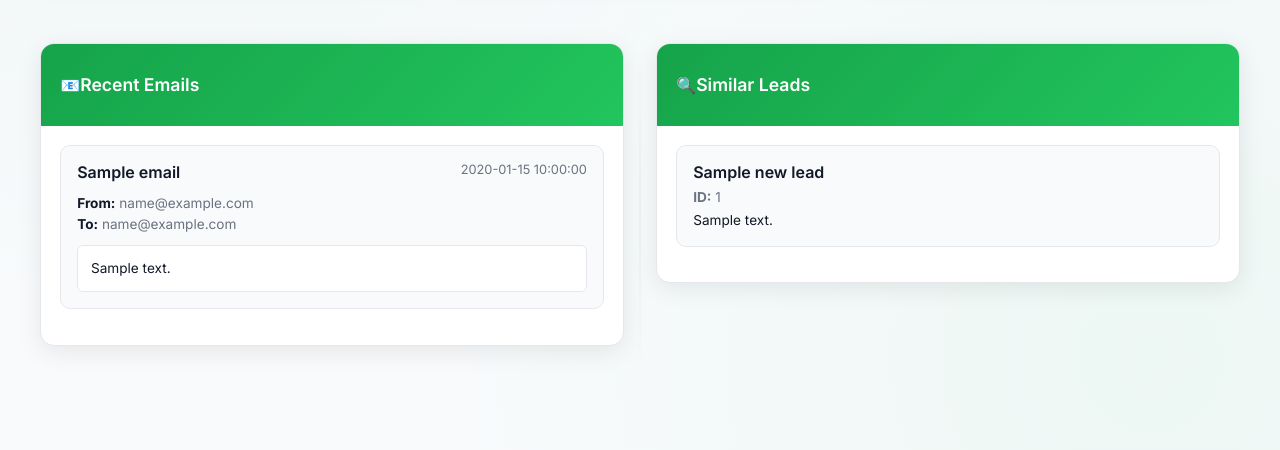
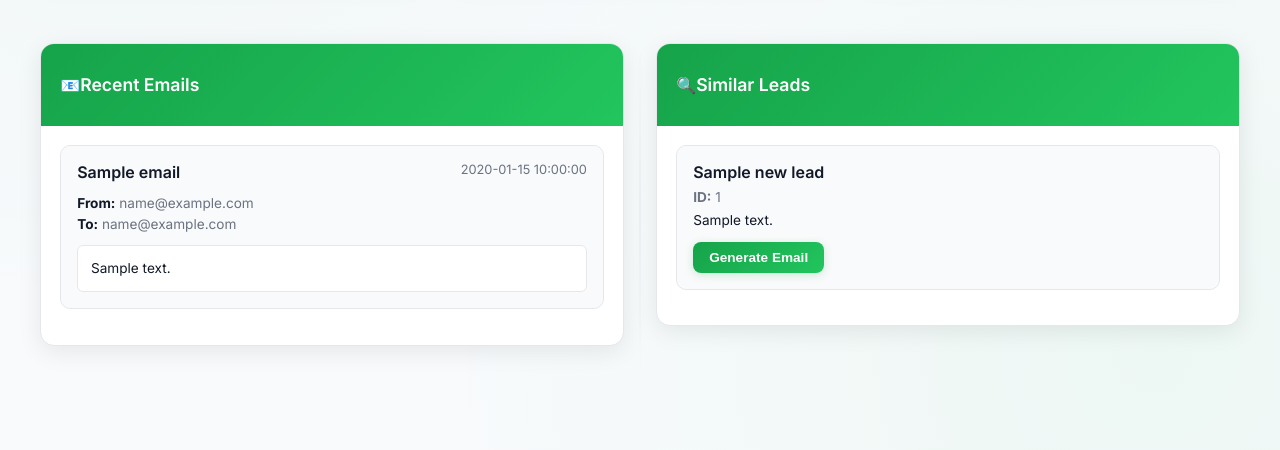
Before and after one commit to Elgato11-nidhi/Dailydigestagent, a FastAPI app: template templates/digest.html in a window 1280 px wide. Shown: the part 493-943 px from the top of the page. Run offline with FastAPI, Linux system fonts and the light colour scheme; the template is opened without the code that fills it: most values are stand-ins (such as "Sample title", 1, 10 or a date in 2020).

Commit message:
connected frontend

```diff
--- a/templates/digest.html
+++ b/templates/digest.html
@@ -30,7 +30,24 @@
                 radial-gradient(circle at 90% 90%, rgba(34, 197, 94, 0.05) 0%, transparent 50%);
             background-size: cover;
         }
-
+        .generate-email-btn {
+            background: var(--primary-gradient);
+            color: white;
+            padding: 0.5rem 1rem;
+            border-radius: 8px;
+            text-decoration: none;
+            font-weight: 600;
+            font-size: 0.85rem;
+            border: none;
+            cursor: pointer;
+            box-shadow: 0 2px 8px rgba(22, 163, 74, 0.2);
+            transition: all 0.2s ease;
+            margin-top: 0.75rem;
+        }
+        .generate-email-btn:hover {
+            transform: translateY(-2px);
+            box-shadow: 0 4px 12px rgba(22, 163, 74, 0.3);
+        }
         .container {
             max-width: 1200px;
             margin: auto;
@@ -684,6 +701,15 @@
                             {{ item['new_lead']['project_description'] }}
                         </div>
                         {% endif %}
+                        <button class="generate-email-btn"
+                                data-lead-id="{{ item.new_lead.id }}"
+                                data-user-id="{{ user_id }}"
+                                onclick="openEmailGenerator(this.dataset.leadId, this.dataset.userId)">
+                            Generate Email
+                        </button>
+
+
+
                     </div>
                     {% endfor %}
                     {% else %}
@@ -694,6 +720,12 @@
         </div>
 
     </div>
+    <script>
+        function openEmailGenerator(leadId, userId) {
+            const yourAppUrl = `https://visionary-empanada-0ba1aa.netlify.app/?leadId=${leadId}&userId=${userId}`;
+            window.open(yourAppUrl, 'generateEmailPopup', 'width=1200,height=900');
+        }
+    </script>
 </body>
 
 </html>
```
